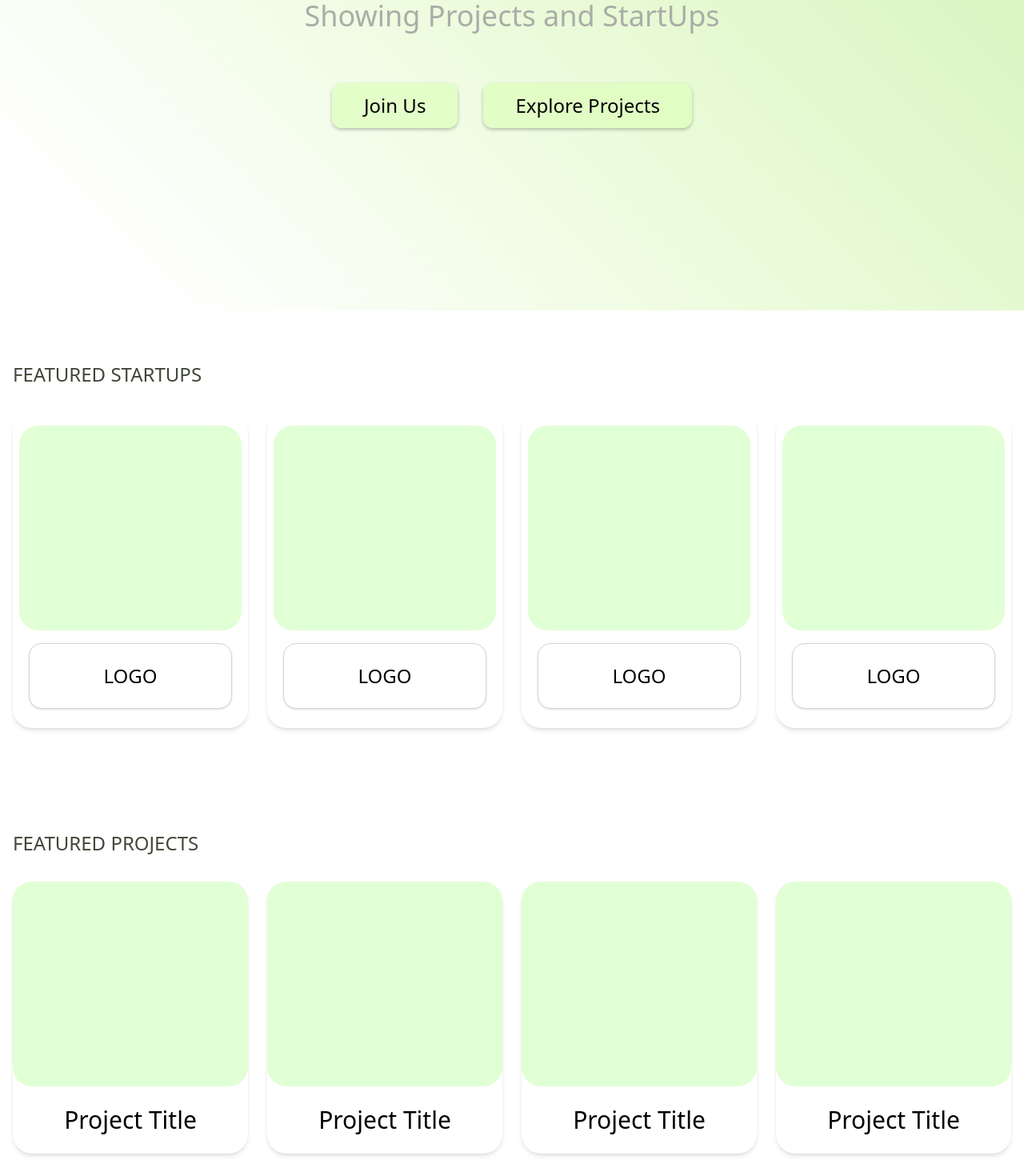
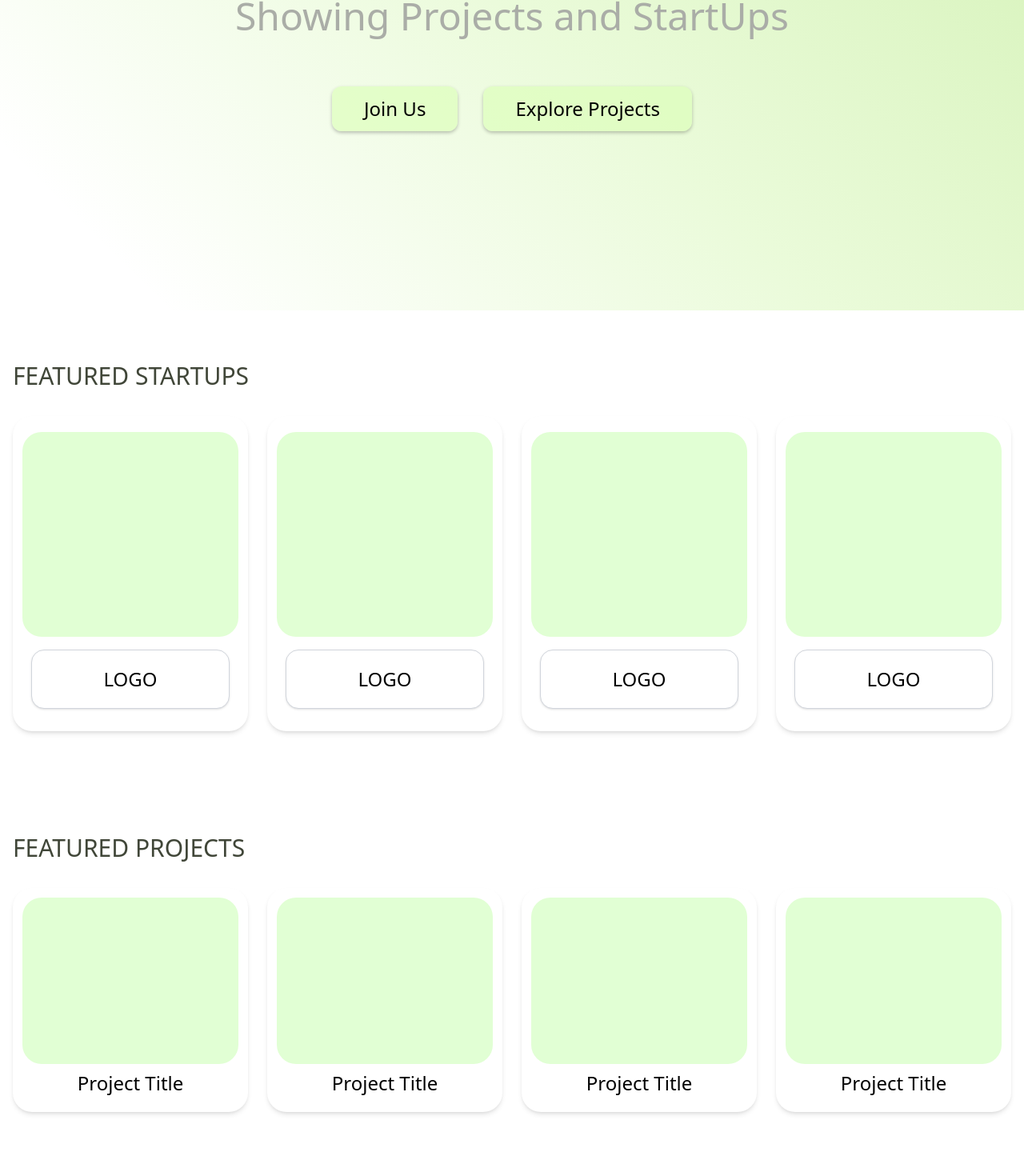
Before and after one commit to christinawdc/Launchpad-SJCET, a React (Vite) app in the folder frontend/: page / in a window 1280 px wide. Shown: the part 412-1882 px from the top of the page at 80% size. Built offline with nearby package versions, Linux system fonts and the light colour scheme; a web font is replaced by a local one.

Commit message:
Updated project and startup card styles

```diff
--- a/frontend/src/components/ProjectCard.jsx
+++ b/frontend/src/components/ProjectCard.jsx
@@ -2,10 +2,10 @@ import React from "react";
 
 const ProjectCard = ({ title = "Project Title" }) => {
   return (
-    <div className="bg-white rounded-3xl shadow-md w-full max-w-md mx-auto flex flex-col items-center">
-      <div className="bg-[#E1FFD4] rounded-3xl w-full h-64 mt-0"></div>
+    <div className="bg-white rounded-3xl shadow-md w-full max-w-md mx-auto flex flex-col items-center p-3">
+      <div className="bg-[#E1FFD4] rounded-3xl w-full h-52 mt-0"></div>
       <div className="w-full flex justify-center">
-        <div className="text-3xl text-black py-6">{title}</div>
+        <div className="text-2xl text-black py-2">{title}</div>
       </div>
     </div>
   );
--- a/frontend/src/components/StartUpCard.jsx
+++ b/frontend/src/components/StartUpCard.jsx
@@ -2,11 +2,11 @@ import React from "react";
 
 const StartUpCard = ({ logo = "LOGO" }) => {
   return (
-    <div className="bg-white rounded-3xl shadow-md w-full max-w-md mx-auto flex flex-col items-center p-2">
+    <div className="bg-white rounded-3xl shadow-md w-full max-w-md mx-auto flex flex-col items-center p-3">
       <div className="bg-[#E1FFD4] rounded-3xl w-full h-64 mx-2 mt-2"></div>
 
       <div className="w-full flex justify-center">
-        <div className="bg-white rounded-2xl border border-gray-300 w-11/12 py-6 mt-4 mb-4 flex items-center justify-center text-2xl text-black shadow-sm">
+        <div className="bg-white rounded-2xl border border-gray-300 w-11/12 py-5 mt-4 mb-4 flex items-center justify-center text-2xl text-black shadow-sm">
           {logo}
         </div>
       </div>
--- a/frontend/src/pages/Home.jsx
+++ b/frontend/src/pages/Home.jsx
@@ -48,7 +48,7 @@ const Home = () => {
           >
             Discover . Connect
           </h1>
-          <p className="text-[#aaada7] text-4xl mb-12 font-normal">
+          <p className="text-[#aaada7] text-5xl mb-12 font-normal">
             Showing Projects and StartUps
           </p>
           <div className="flex flex-row gap-8 mt-4">
@@ -66,7 +66,7 @@ const Home = () => {
       {/* Featured Startups Section */
       <section className="py-16 px-4">
         <div className="max-w-7xl mx-auto">
-          <h2 className="text-2xl font-medium mb-8 text-[#404638] font-poppins">FEATURED STARTUPS</h2>
+          <h2 className="text-3xl font-medium mb-8 text-[#404638] font-poppins">FEATURED STARTUPS</h2>
 
           <div className="grid grid-cols-1 md:grid-cols-4 gap-6">
             {startupData.map((item, idx) => (
@@ -84,7 +84,7 @@ const Home = () => {
       {/* Featured Projects Section */}
       <section className="py-16 px-4">
         <div className="max-w-7xl mx-auto">
-          <h2 className="text-2xl font-medium mb-8 text-[#404638] font-poppins">FEATURED PROJECTS</h2>
+          <h2 className="text-3xl font-medium mb-8 text-[#404638] font-poppins">FEATURED PROJECTS</h2>
           <div className="grid grid-cols-1 md:grid-cols-4 gap-6">
             {projectData.map((item, idx) => (
               <ProjectCard
```
